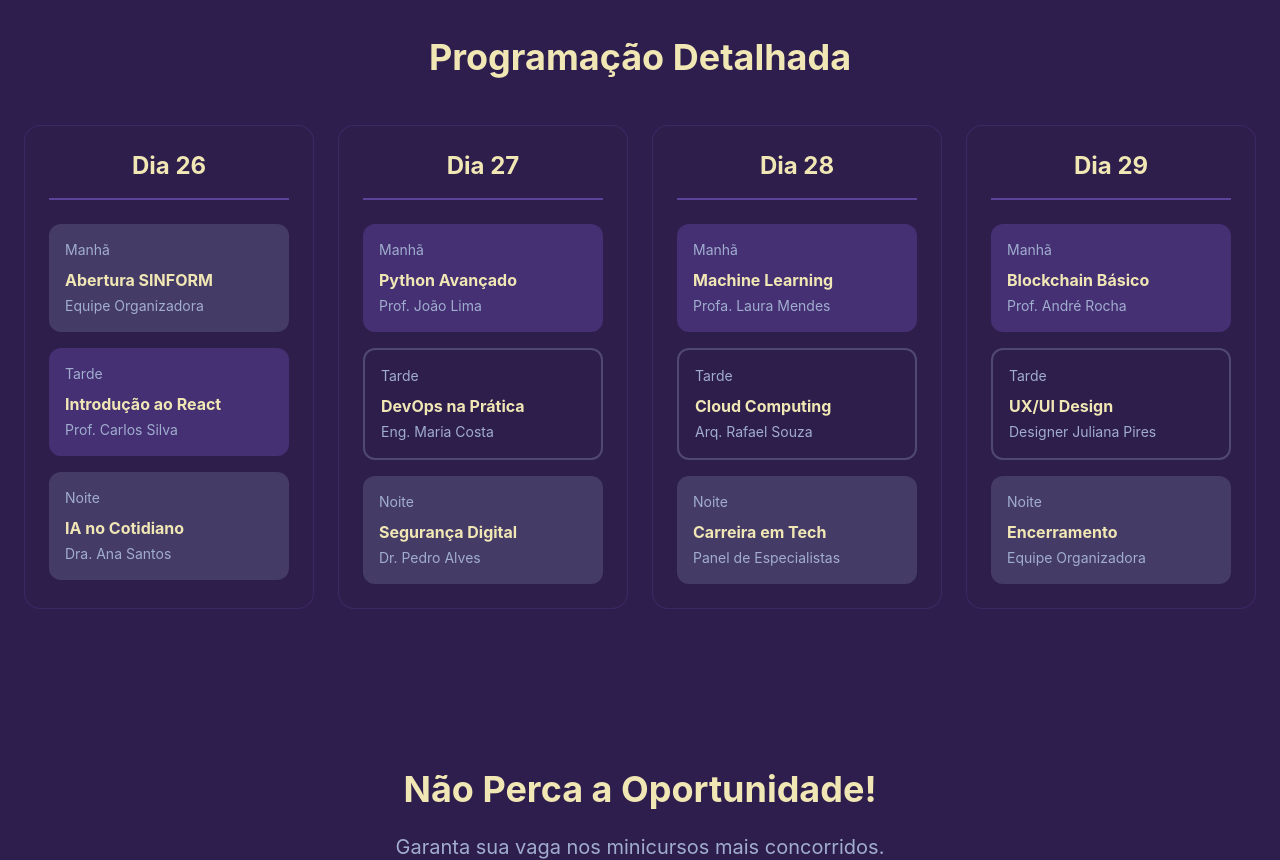
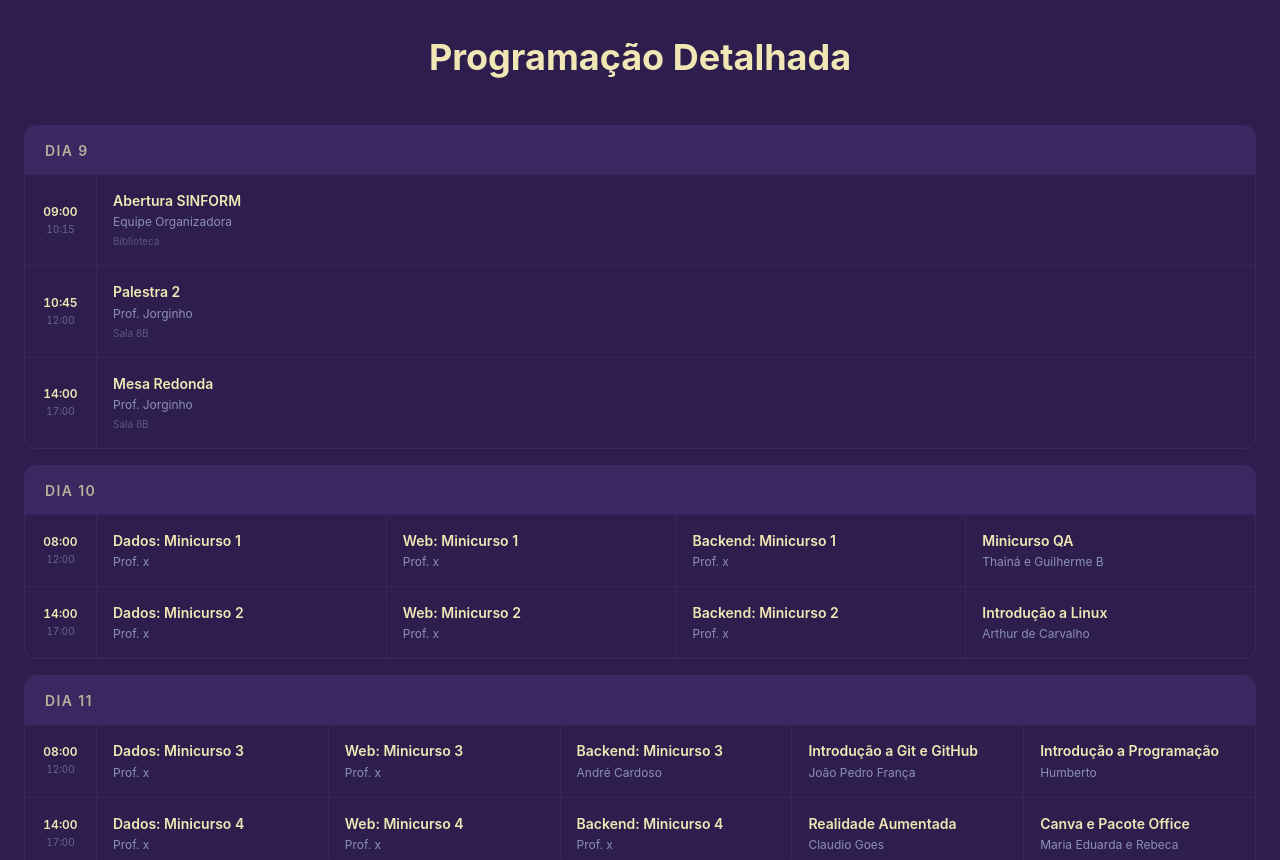
Before and after one commit to artsarchive/sinform-site, a React (Vite) app: page / in a window 1280 px wide. Shown: the part 1940-2800 px from the top of the page. Built offline with nearby package versions, Linux system fonts and the light colour scheme.

Commit message:
mudanças na programação

```diff
--- a/src/app/components/Schedule.tsx
+++ b/src/app/components/Schedule.tsx
@@ -1,68 +1,193 @@
+interface Event {
+  title: string;
+  speaker: string;
+  room: string;
+}
+
+interface TimeSlot {
+  startTime: string;
+  endTime: string;
+  events: Event[];
+}
+
+interface DaySchedule {
+  day: string;
+  timeSlots: TimeSlot[];
+}
+
 interface ScheduleProps {
   isDarkMode: boolean;
 }
 
 export function Schedule({ isDarkMode }: ScheduleProps) {
-  const scheduleData = [
-    { day: 'Dia 26', slots: [
-      { time: 'Manhã', title: 'Abertura SINFORM', speaker: 'Equipe Organizadora', type: 'palestra' },
-      { time: 'Tarde', title: 'Introdução ao React', speaker: 'Prof. Carlos Silva', type: 'minicurso' },
-      { time: 'Noite', title: 'IA no Cotidiano', speaker: 'Dra. Ana Santos', type: 'palestra' }
-    ]},
-    { day: 'Dia 27', slots: [
-      { time: 'Manhã', title: 'Python Avançado', speaker: 'Prof. João Lima', type: 'minicurso' },
-      { time: 'Tarde', title: 'DevOps na Prática', speaker: 'Eng. Maria Costa', type: 'trilha' },
-      { time: 'Noite', title: 'Segurança Digital', speaker: 'Dr. Pedro Alves', type: 'palestra' }
-    ]},
-    { day: 'Dia 28', slots: [
-      { time: 'Manhã', title: 'Machine Learning', speaker: 'Profa. Laura Mendes', type: 'minicurso' },
-      { time: 'Tarde', title: 'Cloud Computing', speaker: 'Arq. Rafael Souza', type: 'trilha' },
-      { time: 'Noite', title: 'Carreira em Tech', speaker: 'Panel de Especialistas', type: 'palestra' }
-    ]},
-    { day: 'Dia 29', slots: [
-      { time: 'Manhã', title: 'Blockchain Básico', speaker: 'Prof. André Rocha', type: 'minicurso' },
-      { time: 'Tarde', title: 'UX/UI Design', speaker: 'Designer Juliana Pires', type: 'trilha' },
-      { time: 'Noite', title: 'Encerramento', speaker: 'Equipe Organizadora', type: 'palestra' }
-    ]}
+  const scheduleData: DaySchedule[] = [
+    {
+      day: 'Dia 9',
+      timeSlots: [
+        {
+          startTime: '09:00',
+          endTime: '10:15',
+          events: [
+            { title: 'Abertura SINFORM', speaker: 'Equipe Organizadora', room: 'Biblioteca' },
+          ],
+        },
+        {
+          startTime: '10:45',
+          endTime: '12:00',
+          events: [
+            { title: 'Palestra 2', speaker: 'Prof. Jorginho', room: 'Sala 8B' },
+          ],
+        },
+        {
+          startTime: '14:00',
+          endTime: '17:00',
+          events: [
+            { title: 'Mesa Redonda', speaker: 'Prof. Jorginho', room: 'Sala 8B' },
+          ],
+        },
+      ],
+    },
+    {
+      day: 'Dia 10',
+      timeSlots: [
+        {
+          startTime: '08:00',
+          endTime: '12:00',
+          events: [
+            { title: 'Dados: Minicurso 1', speaker: 'Prof. x', room: 'Sala y' },
+            { title: 'Web: Minicurso 1', speaker: 'Prof. x', room: 'Sala y' },
+            { title: 'Backend: Minicurso 1', speaker: 'Prof. x', room: 'Sala y' },
+            { title: 'Minicurso QA', speaker: 'Thainá e Guilherme B', room: 'Sala y' },
+          ],
+        },
+        {
+          startTime: '14:00',
+          endTime: '17:00',
+          events: [
+            { title: 'Dados: Minicurso 2', speaker: 'Prof. x', room: 'Sala y' },
+            { title: 'Web: Minicurso 2', speaker: 'Prof. x', room: 'Sala y' },
+            { title: 'Backend: Minicurso 2', speaker: 'Prof. x', room: 'Sala y' },
+            { title: 'Introdução a Linux', speaker: 'Arthur de Carvalho', room: 'Sala y' },
+          ],
+        },
+      ],
+    },
+    {
+      day: 'Dia 11',
+      timeSlots: [
+        {
+          startTime: '08:00',
+          endTime: '12:00',
+          events: [
+            { title: 'Dados: Minicurso 3', speaker: 'Prof. x', room: 'Sala y' },
+            { title: 'Web: Minicurso 3', speaker: 'Prof. x', room: 'Sala y' },
+            { title: 'Backend: Minicurso 3', speaker: 'André Cardoso', room: 'Sala y' },
+            { title: 'Introdução a Git e GitHub', speaker: 'João Pedro França', room: 'Sala y' },
+            { title: 'Introdução a Programação', speaker: 'Humberto', room: 'Sala y' },
+          ],
+        },
+        {
+          startTime: '14:00',
+          endTime: '17:00',
+          events: [
+            { title: 'Dados: Minicurso 4', speaker: 'Prof. x', room: 'Sala y' },
+            { title: 'Web: Minicurso 4', speaker: 'Prof. x', room: 'Sala y' },
+            { title: 'Backend: Minicurso 4', speaker: 'Prof. x', room: 'Sala y' },
+            { title: 'Realidade Aumentada', speaker: 'Claudio Goes', room: 'Sala y' },
+            { title: 'Canva e Pacote Office', speaker: 'Maria Eduarda e Rebeca', room: 'Sala y' },
+          ],
+        },
+      ],
+    },
+    {
+      day: 'Dia 12',
+      timeSlots: [
+        {
+          startTime: '08:00',
+          endTime: '12:00',
+          events: [
+            { title: 'LinkedIn', speaker: 'Joabe Andrade', room: 'Sala y' },
+            { title: 'Aquecimento para CPU', speaker: 'Prof. x', room: 'Sala y' },
+          ],
+        },
+        {
+          startTime: '14:00',
+          endTime: '17:00',
+          events: [
+            { title: 'Aquecimento para CPU', speaker: 'Hamilton', room: 'Sala y' },
+          ],
+        },
+      ],
+    },
   ];
+
+  const dk = isDarkMode;
 
   return (
     <section id="programacao" className="py-20 px-4 sm:px-6">
       <div className="container mx-auto max-w-7xl">
-        <h2 className={`text-4xl font-bold text-center mb-12 ${isDarkMode ? 'text-[#F1E7B5]' : 'text-[#2E1E4D]'}`}>
+        <h2 className={`text-4xl font-bold text-center mb-12 ${dk ? 'text-[#F1E7B5]' : 'text-[#2E1E4D]'}`}>
           Programação Detalhada
         </h2>
 
-        <div className="grid grid-cols-1 md:grid-cols-2 lg:grid-cols-4 gap-6">
+        <div className="flex flex-col gap-4">
           {scheduleData.map((day, dayIndex) => (
-            <div key={dayIndex} className={`rounded-2xl p-6 ${isDarkMode ? 'bg-[#2E1E4D]/50 border border-[#5B439A]/30' : 'bg-white border border-[#A1ADCF]'}`}>
-              <h3 className={`text-2xl font-bold mb-6 text-center pb-4 border-b-2 ${isDarkMode ? 'text-[#F1E7B5] border-[#5B439A]' : 'text-[#2E1E4D] border-[#A1ADCF]'}`}>
+            <div
+              key={dayIndex}
+              className={`rounded-xl overflow-hidden border ${dk ? 'border-[#5B439A]/30' : 'border-[#A1ADCF]/60'}`}
+            >
+              {/* cabecalho do dia */}
+              <div className={`px-5 py-3 ${dk ? 'bg-[#5B439A]/25' : 'bg-[#2E1E4D]/6'}`}>
+                <span className={`text-sm font-semibold tracking-widest uppercase ${dk ? 'text-[#F1E7B5]/70' : 'text-[#5B439A]'}`}>
                   {day.day}
-              </h3>
-              <div className="space-y-4">
-                {day.slots.map((slot, slotIndex) => (
+                </span>
+              </div>
+
+              {/* faixas de horario */}
+              {day.timeSlots.map((slot, slotIndex) => (
                 <div
                   key={slotIndex}
-                    className={`p-4 rounded-xl transition-all duration-300 hover:scale-105 ${
-                      slot.type === 'minicurso'
-                        ? isDarkMode ? 'bg-[#5B439A]/50' : 'bg-[#5B439A]/20'
-                        : slot.type === 'palestra'
-                        ? isDarkMode ? 'bg-[#A1ADCF]/20' : 'bg-[#A1ADCF]/30'
-                        : isDarkMode ? 'bg-[#2E1E4D]/50 border-2 border-[#A1ADCF]/30' : 'bg-[#F1E7B5]/50 border-2 border-[#5B439A]'
+                  className={`flex items-stretch border-t ${dk ? 'border-[#5B439A]/20' : 'border-[#A1ADCF]/40'}`}
+                >
+                  {/* coluna horario */}
+                  <div className={`flex flex-col items-center justify-center px-4 py-4 min-w-[72px] border-r ${
+                    dk
+                      ? 'border-[#5B439A]/20 bg-[#2E1E4D]/30'
+                      : 'border-[#A1ADCF]/40 bg-[#F7F5FF]'
+                  }`}>
+                    <span className={`text-xs font-semibold tabular-nums ${dk ? 'text-[#F1E7B5]' : 'text-[#2E1E4D]'}`}>
+                      {slot.startTime}
+                    </span>
+                    <span className={`text-[10px] mt-0.5 tabular-nums ${dk ? 'text-[#A1ADCF]/50' : 'text-[#5B439A]/50'}`}>
+                      {slot.endTime}
+                    </span>
+                  </div>
+
+                  {/* eventos */}
+                  <div className="flex flex-wrap flex-1">
+                    {slot.events.map((event, idx) => (
+                      <div
+                        key={idx}
+                        className={`flex flex-col justify-center px-4 py-4 flex-1 min-w-[160px] border-r last:border-r-0 ${
+                          dk ? 'border-[#5B439A]/20' : 'border-[#A1ADCF]/40'
                         }`}
                       >
-                    <p className={`text-sm mb-2 ${isDarkMode ? 'text-[#A1ADCF]' : 'text-[#5B439A]'}`}>
-                      {slot.time}
+                        <p className={`text-sm font-semibold leading-snug ${dk ? 'text-[#F1E7B5]' : 'text-[#2E1E4D]'}`}>
+                          {event.title}
                         </p>
-                    <p className={`font-bold mb-1 ${isDarkMode ? 'text-[#F1E7B5]' : 'text-[#2E1E4D]'}`}>
-                      {slot.title}
+                        <p className={`text-xs mt-1 ${dk ? 'text-[#A1ADCF]/80' : 'text-[#5B439A]/80'}`}>
+                          {event.speaker}
                         </p>
-                    <p className={`text-sm ${isDarkMode ? 'text-[#A1ADCF]' : 'text-[#5B439A]'}`}>
-                      {slot.speaker}
+                        {event.room !== 'Sala y' && (
+                          <p className={`text-[10px] mt-1 ${dk ? 'text-[#A1ADCF]/40' : 'text-[#5B439A]/40'}`}>
+                            {event.room}
                           </p>
+                        )}
                       </div>
                     ))}
                   </div>
+                </div>
+              ))}
             </div>
           ))}
         </div>
```
Lines whose indentation alone changed are shown as unchanged.
